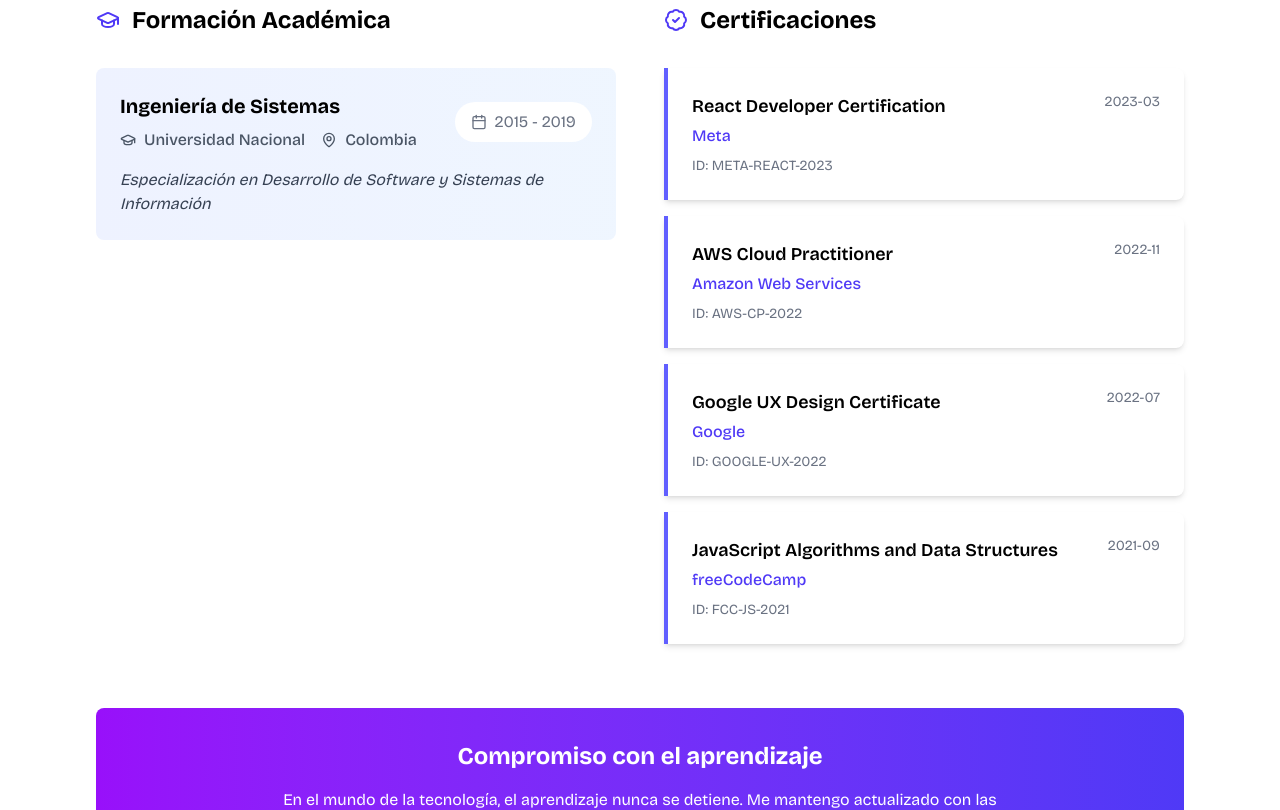
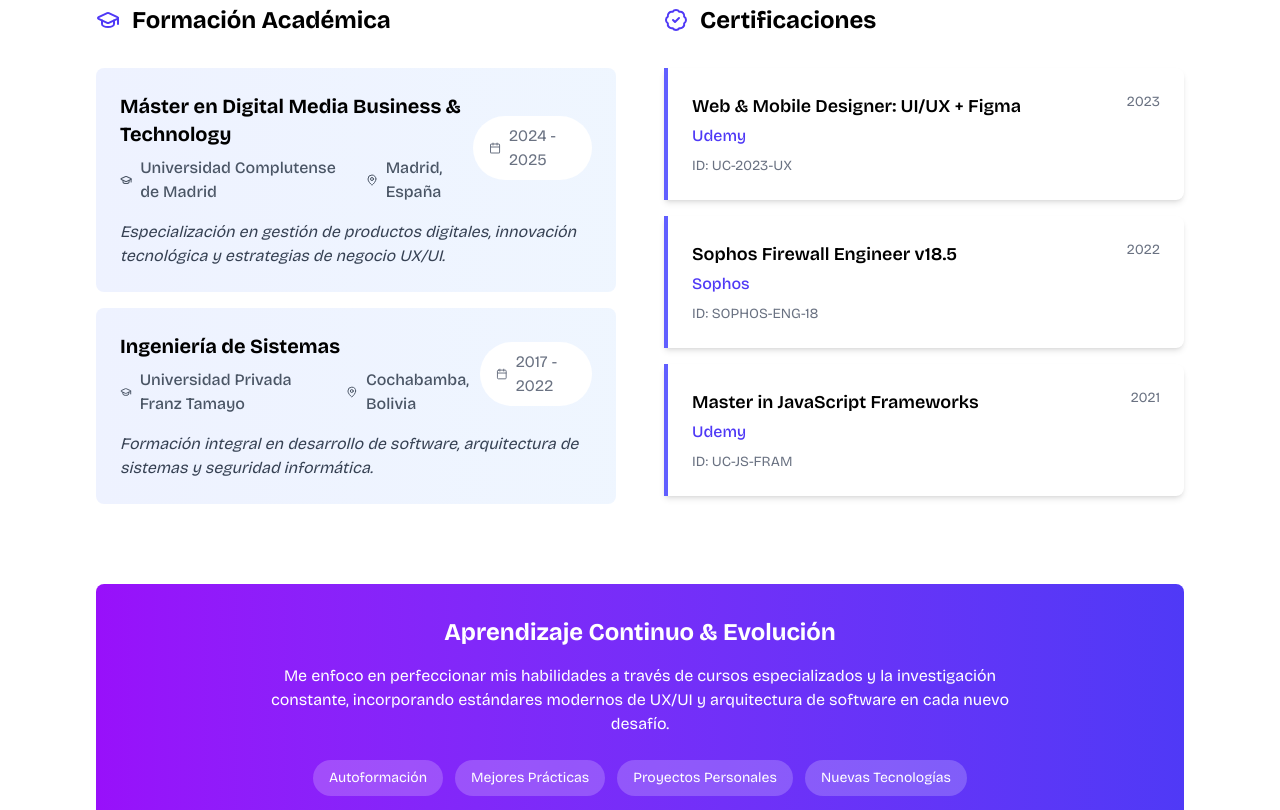
Before and after one commit to JCPROdev/portfolio-2025, a Next.js app: page / in a window 1280 px wide. Shown: the part 4060-4870 px from the top of the page. Built offline with nearby package versions, Linux system fonts and the light colour scheme; no server answers.

Commit message:
feat(resume): add new education and certifications

```diff
--- a/features/career/EducationSection.tsx
+++ b/features/career/EducationSection.tsx
@@ -70,7 +70,7 @@ const EducationSection = () => {
               <motion.div
                 key={edu.id}
                 variants={itemVariants}
-                className="p-6 bg-linear-to-r from-indigo-50 to-blue-50 rounded-lg"
+                className="p-6 bg-linear-to-r from-indigo-50 to-blue-50 rounded-lg mb-4"
               >
                 <div className="flex flex-col mb-4 md:flex-row md:items-center md:justify-between">
                   <div>
@@ -155,25 +155,26 @@ const EducationSection = () => {
         >
           <div className="bg-linear-to-r from-purple-600 to-indigo-600 rounded-lg p-8 text-white">
             <h3 className="font-bold text-2xl mb-4">
-              Compromiso con el aprendizaje
+              Aprendizaje Continuo & Evolución
             </h3>
             <p className="max-w-3xl mx-auto mb-6">
-              En el mundo de la tecnología, el aprendizaje nunca se detiene. Me
-              mantengo actualizado con las últimas tendencias, asisto a
-              conferencias, y contribuyo a la comunidad de desarrolladores.
+              Me enfoco en perfeccionar mis habilidades a través de cursos
+              especializados y la investigación constante, incorporando
+              estándares modernos de UX/UI y arquitectura de software en cada
+              nuevo desafío.
             </p>
             <div className="flex flex-wrap justify-center gap-3">
               <span className="bg-white/20 px-4 py-2 rounded-full text-sm">
-                Cursos Online
+                Autoformación
               </span>
               <span className="bg-white/20 px-4 py-2 rounded-full text-sm">
-                Conferencias Tech
+                Mejores Prácticas
               </span>
               <span className="bg-white/20 px-4 py-2 rounded-full text-sm">
-                Open Source
+                Proyectos Personales
               </span>
               <span className="bg-white/20 px-4 py-2 rounded-full text-sm">
-                Comunidades Dev
+                Nuevas Tecnologías
               </span>
             </div>
           </div>
--- a/features/career/data.ts
+++ b/features/career/data.ts
@@ -74,44 +74,54 @@ export const CAREER_DATA = {
     academic: [
       {
         id: "1",
+        degree: "Máster en Digital Media Business & Technology",
+        institution: "Universidad Complutense de Madrid",
+        location: "Madrid, España",
+        startDate: "2024-11",
+        endDate: "2025-06",
+        description:
+          "Especialización en gestión de productos digitales, innovación tecnológica y estrategias de negocio UX/UI.",
+      },
+      {
+        id: "2",
         degree: "Ingeniería de Sistemas",
-        institution: "Universidad Nacional",
-        location: "Colombia",
-        startDate: "2015-02",
-        endDate: "2019-12",
+        institution: "Universidad Privada Franz Tamayo",
+        location: "Cochabamba, Bolivia",
+        startDate: "2017-02",
+        endDate: "2022-01",
         description:
-          "Especialización en Desarrollo de Software y Sistemas de Información",
+          "Formación integral en desarrollo de software, arquitectura de sistemas y seguridad informática.",
       },
     ],
     certifications: [
       {
         id: "1",
-        name: "React Developer Certification",
-        issuer: "Meta",
-        date: "2023-03",
-        credentialId: "META-REACT-2023",
+        name: "Web & Mobile Designer: UI/UX + Figma",
+        issuer: "Udemy",
+        date: "2023",
+        credentialId: "UC-2023-UX",
       },
       {
         id: "2",
-        name: "AWS Cloud Practitioner",
-        issuer: "Amazon Web Services",
-        date: "2022-11",
-        credentialId: "AWS-CP-2022",
+        name: "Sophos Firewall Engineer v18.5",
+        issuer: "Sophos",
+        date: "2022",
+        credentialId: "SOPHOS-ENG-18",
       },
       {
         id: "3",
-        name: "Google UX Design Certificate",
-        issuer: "Google",
-        date: "2022-07",
-        credentialId: "GOOGLE-UX-2022",
+        name: "Master in JavaScript Frameworks",
+        issuer: "Udemy",
+        date: "2021",
+        credentialId: "UC-JS-FRAM",
       },
-      {
-        id: "4",
-        name: "JavaScript Algorithms and Data Structures",
-        issuer: "freeCodeCamp",
-        date: "2021-09",
-        credentialId: "FCC-JS-2021",
-      },
+      // {
+      //   id: "4",
+      //   name: "JavaScript Algorithms and Data Structures",
+      //   issuer: "freeCodeCamp",
+      //   date: "2021-09",
+      //   credentialId: "FCC-JS-2021",
+      // },
     ],
   },
 };
```
